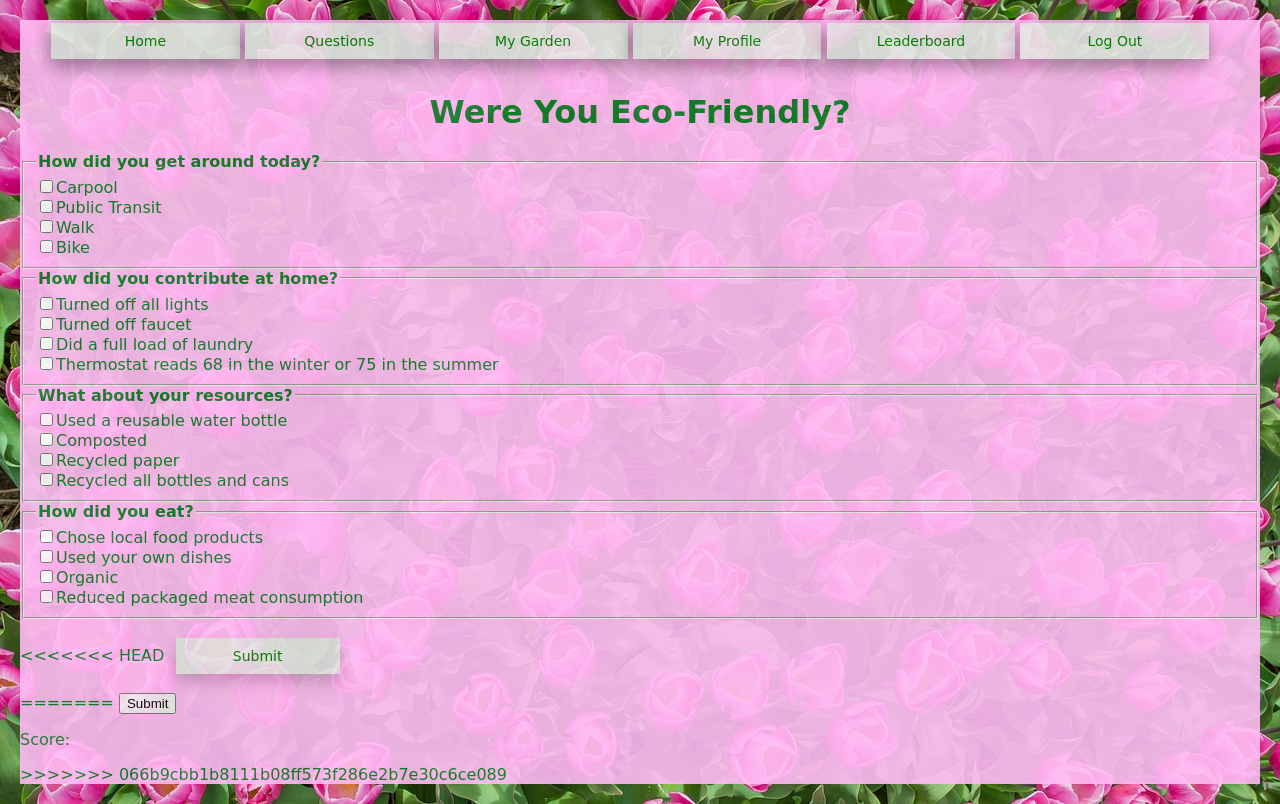
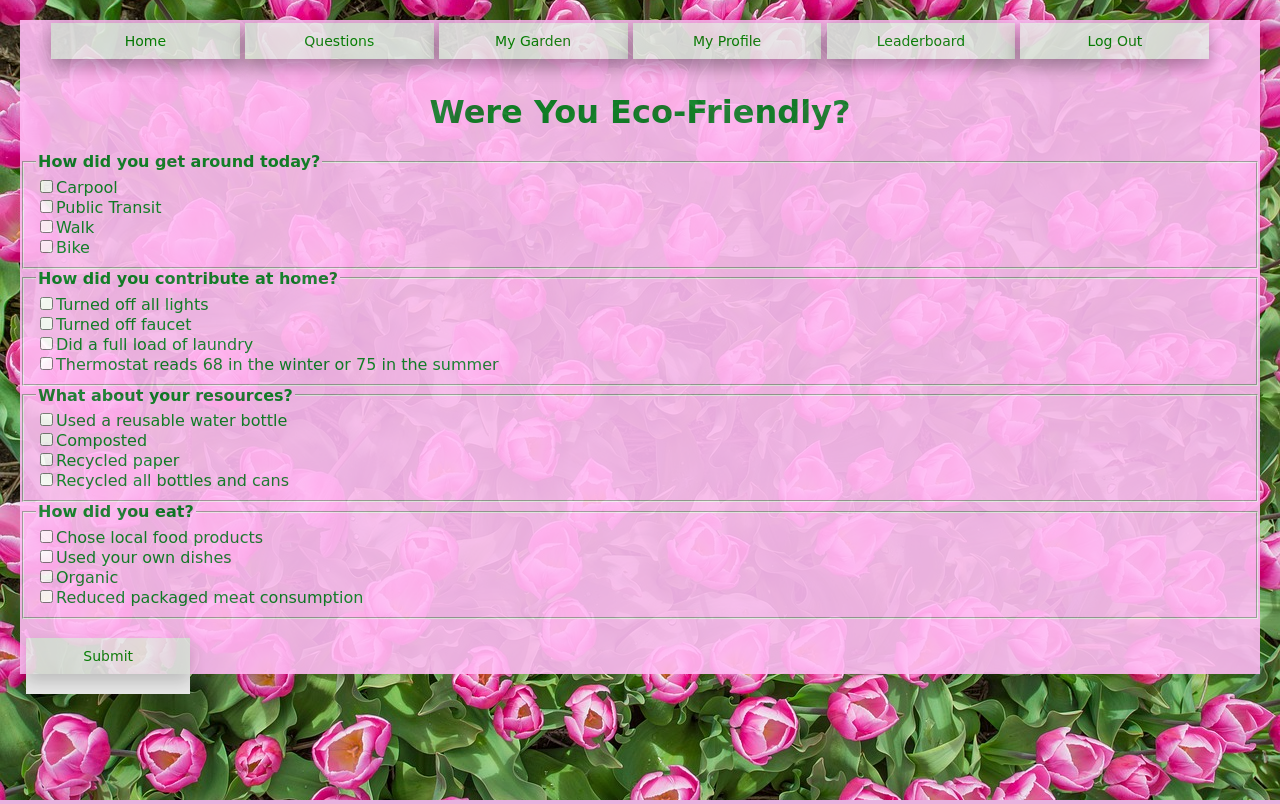
Before and after one commit to komal15/hackcmu, a Python web app: template carbongarden/templates/questions.html in a window 1280 px wide. Run offline with Jinja, Linux system fonts and the light colour scheme; the template is opened without the code that fills it, so the values that code supplies are empty.

Commit message:
i forgot

```diff
--- a/carbongarden/templates/questions.html
+++ b/carbongarden/templates/questions.html
@@ -45,14 +45,7 @@
         <input type="checkbox" name="meal" id="Reduced packaged meat consumption" value="Reduced packaged meat consumption" /><label for="Reduced packaged meat consumption">Reduced packaged meat consumption</label><br />
     </fieldset>
       <br>
-<<<<<<< HEAD
-      <a href="/mygarden" id="submit" class="buttonsub" value="check()">Submit</a><br></br>
-=======
-
-        <button type="button" id= "submit" method="post">Submit</button>
-         <p id="score" class="questions"> Score:  </p>
->>>>>>> 066b9cbb1b8111b08ff573f286e2b7e30c6ce089
-      <!-- <p id="score" class="questions"> Score:  </p> -->
+        <a href="/mygarden" id= "submit" class="buttonsub">Submit</button>
   </div>
 <script src="../scripts/questions.js"></script>
 </body>
```
Also changed, not shown: carbongarden/main.py (+7 -9 lines), 1 other file.
